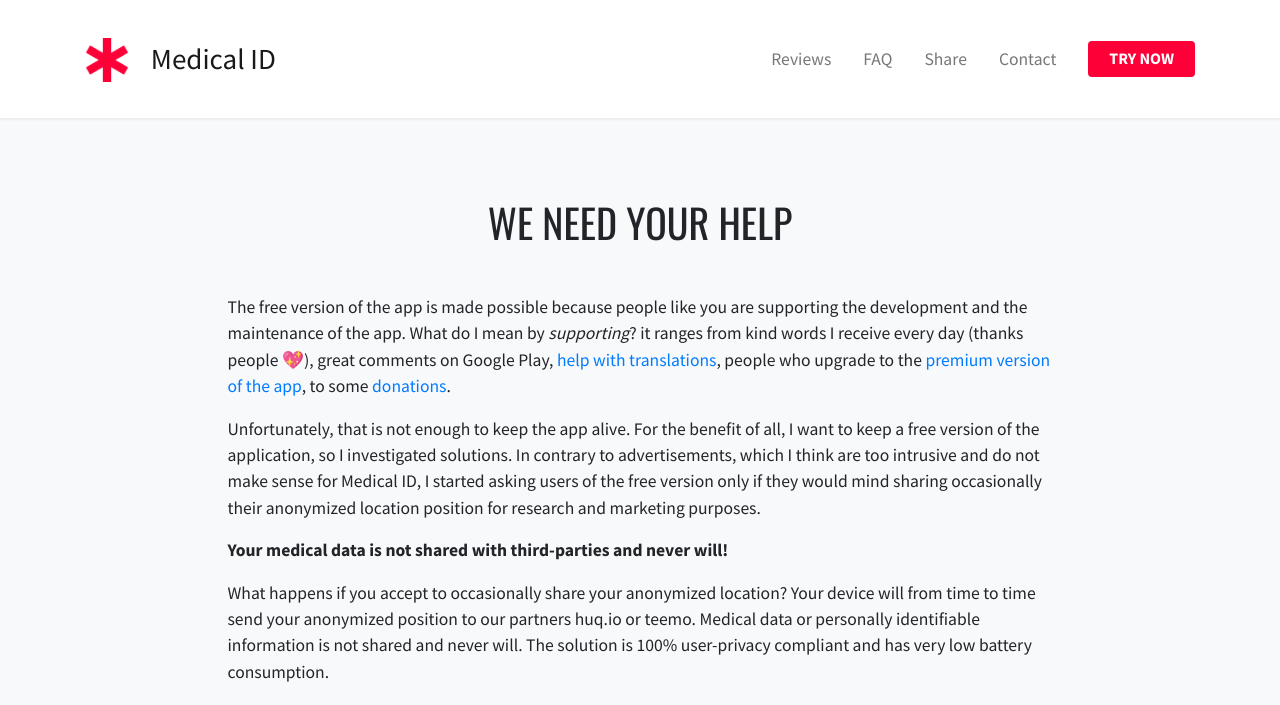
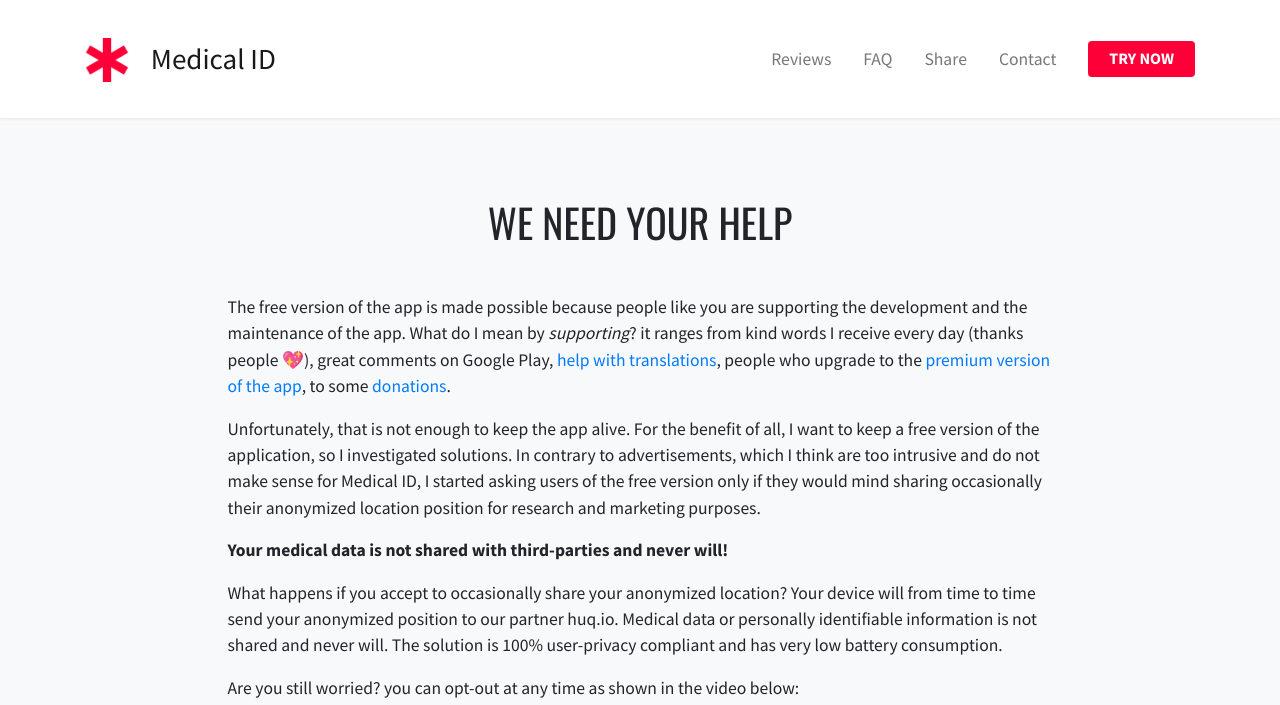
Before and after one commit to medicalid/medicalid.github.io, a Jekyll site: the page built from needs-your-help.md, in a window 1280 px wide. Shown: the top 705 px of the page. Built offline with Jekyll 4.4.1, drawn with Linux system fonts in a browser that asks for light colours; nearby versions of some CDN libraries.

Commit message:
Remove Teemo.co from partners (they are serious scammers)

```diff
--- a/needs-your-help.md
+++ b/needs-your-help.md
@@ -24,7 +24,7 @@
 
     <p>
         What happens if you accept to occasionally share your anonymized location?
-        Your device will from time to time send your anonymized position to our partners huq.io or teemo.
+        Your device will from time to time send your anonymized position to our partner huq.io.
         Medical data or personally identifiable information is not shared and never will.
         The solution is 100% user-privacy compliant and has very low battery consumption.
     </p>
```
